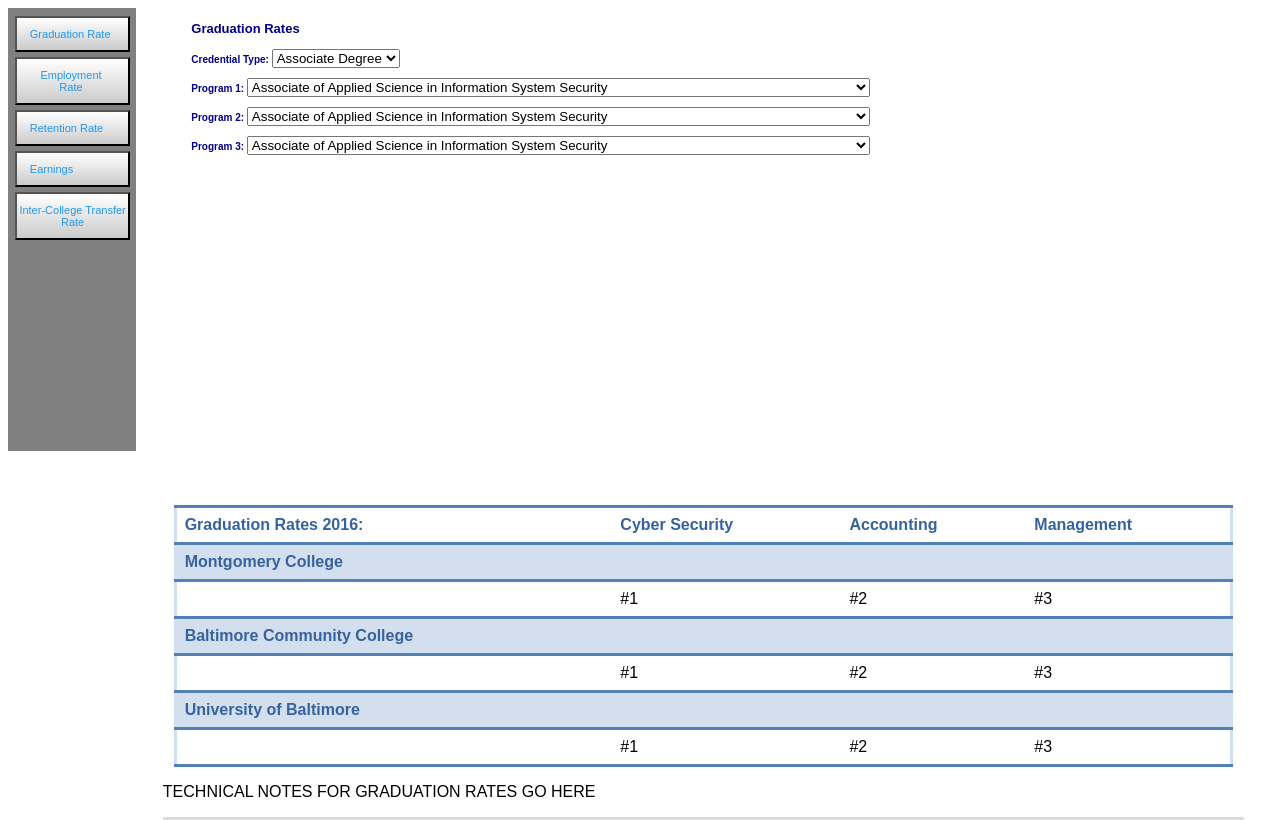
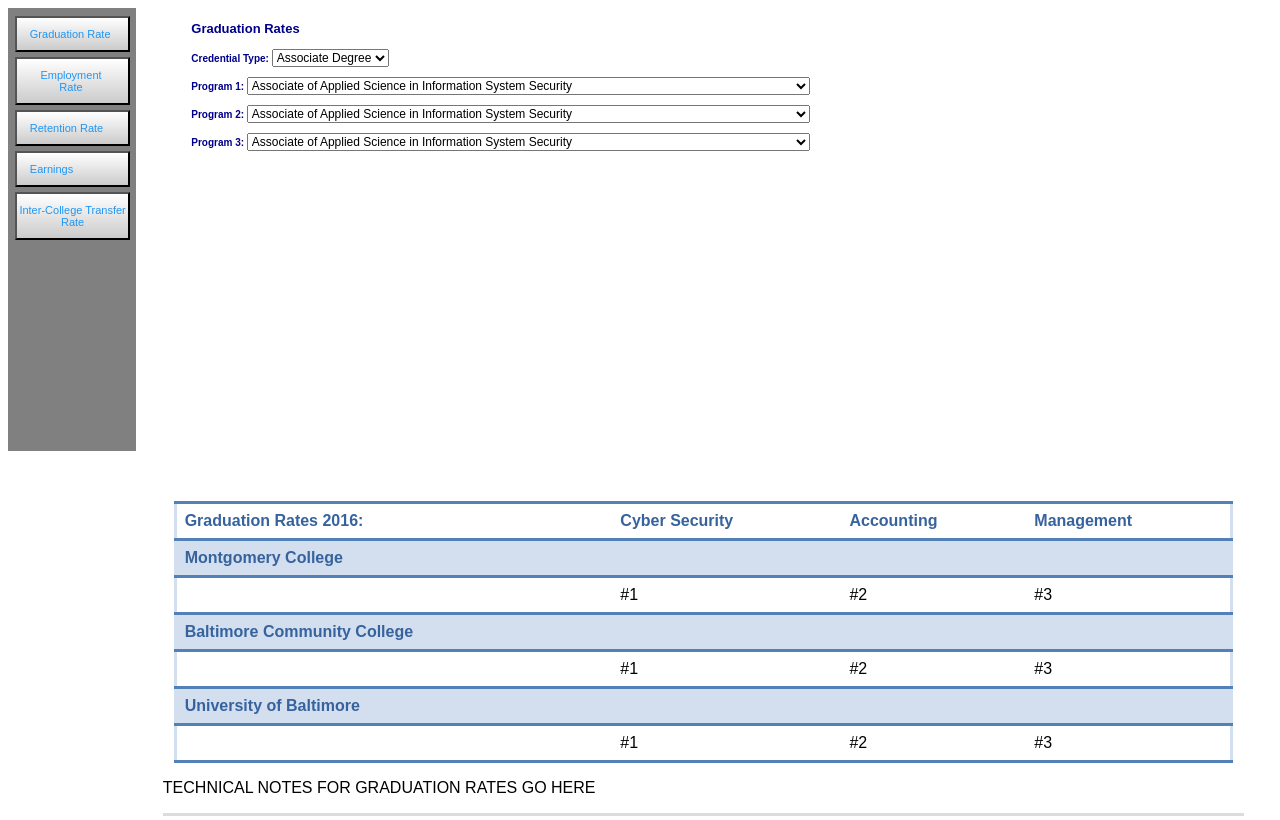
Before and after one commit to leaveyh/bar-chart, a plain HTML site: page index.html in a window 1280 px wide. Drawn offline with Linux system fonts and the light colour scheme; no server answers.

Commit message:
title adjustments 2
more title adjustments

```diff
--- a/index.html
+++ b/index.html
@@ -77,14 +77,14 @@
                 <p id="Title4" style="display: none; font-size: 13px;">Median Annual Earnings</p>
                 <p id="Title5" style="display: none; font-size: 13px;">Inter-college Transfer Rate</p>
                     <p> Credential Type:
-                        <select id="btn3" onselect="list()">
+                        <select id="btn3" onselect="list()" style="font-size: 12px">
                             <option value="1">Associate Degree</option>
                             <option value="2">Certificate</option>
                         </select>
                     </p>
                     <p>
                         Program 1:
-                        <select id="btn4">
+                        <select id="btn4" style="font-size: 12px">
 
                         <!-- list 1 associates -->
                         <option value="Associate of Applied Science in Information System Security" class="l1">Associate of Applied Science in Information System Security</option>
@@ -138,7 +138,7 @@
                     </p>
                     <p>
                        Program 2:
-                        <select id="btn5">
+                        <select id="btn5" style="font-size: 12px">
 
                         <!-- list 1 associates -->
                         <option value="Associate of Applied Science in Information System Security" class="l1">Associate of Applied Science in Information System Security</option>
@@ -194,7 +194,7 @@
                     <!-- list 3-->
                     <p>
                        Program 3:
-                        <select id="btn6">
+                        <select id="btn6" style="font-size: 12px">
 
                         <!-- list 1 associates -->
                         <option value="Associate of Applied Science in Information System Security" class="l1">Associate of Applied Science in Information System Security</option>
```
